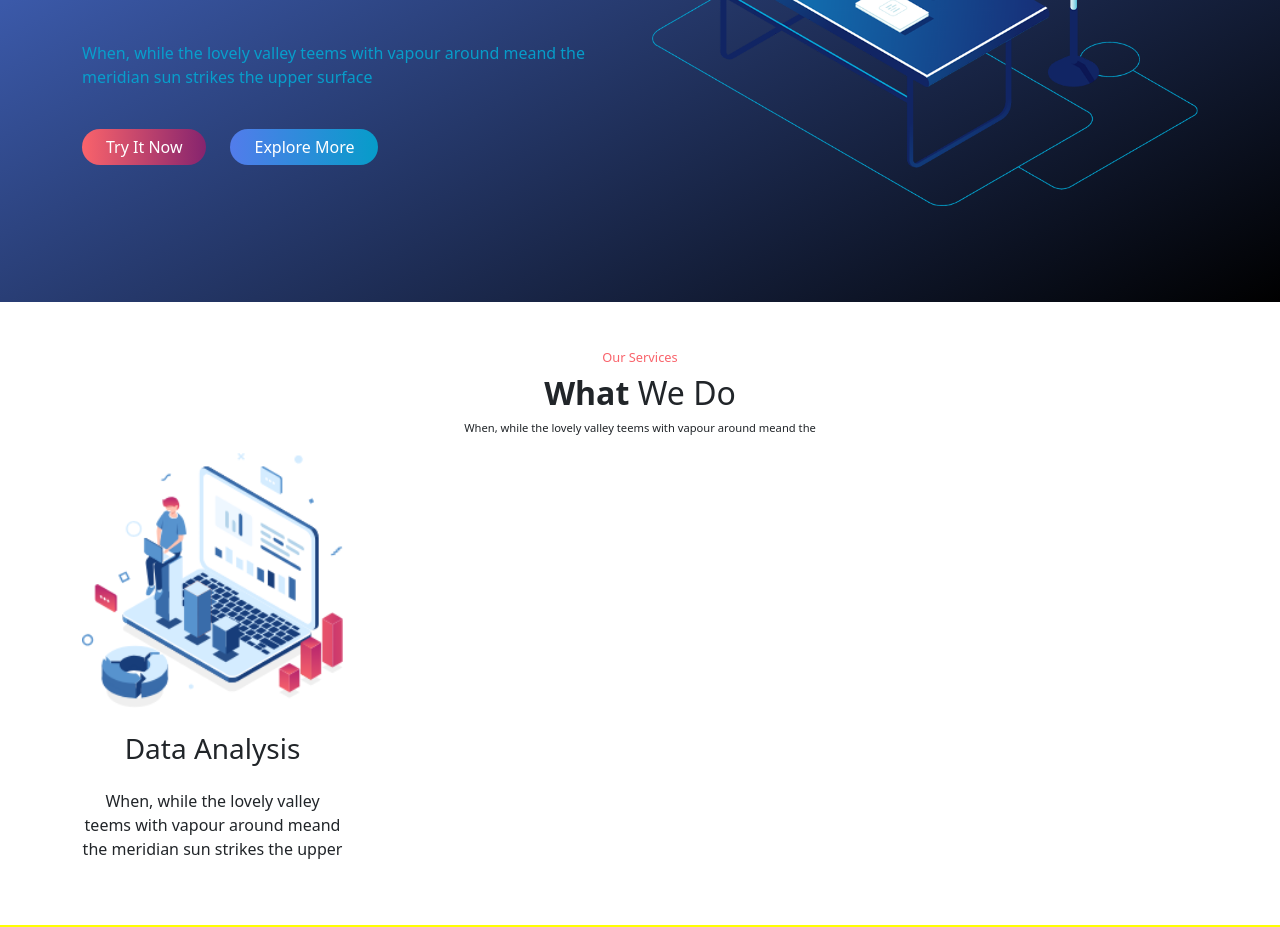
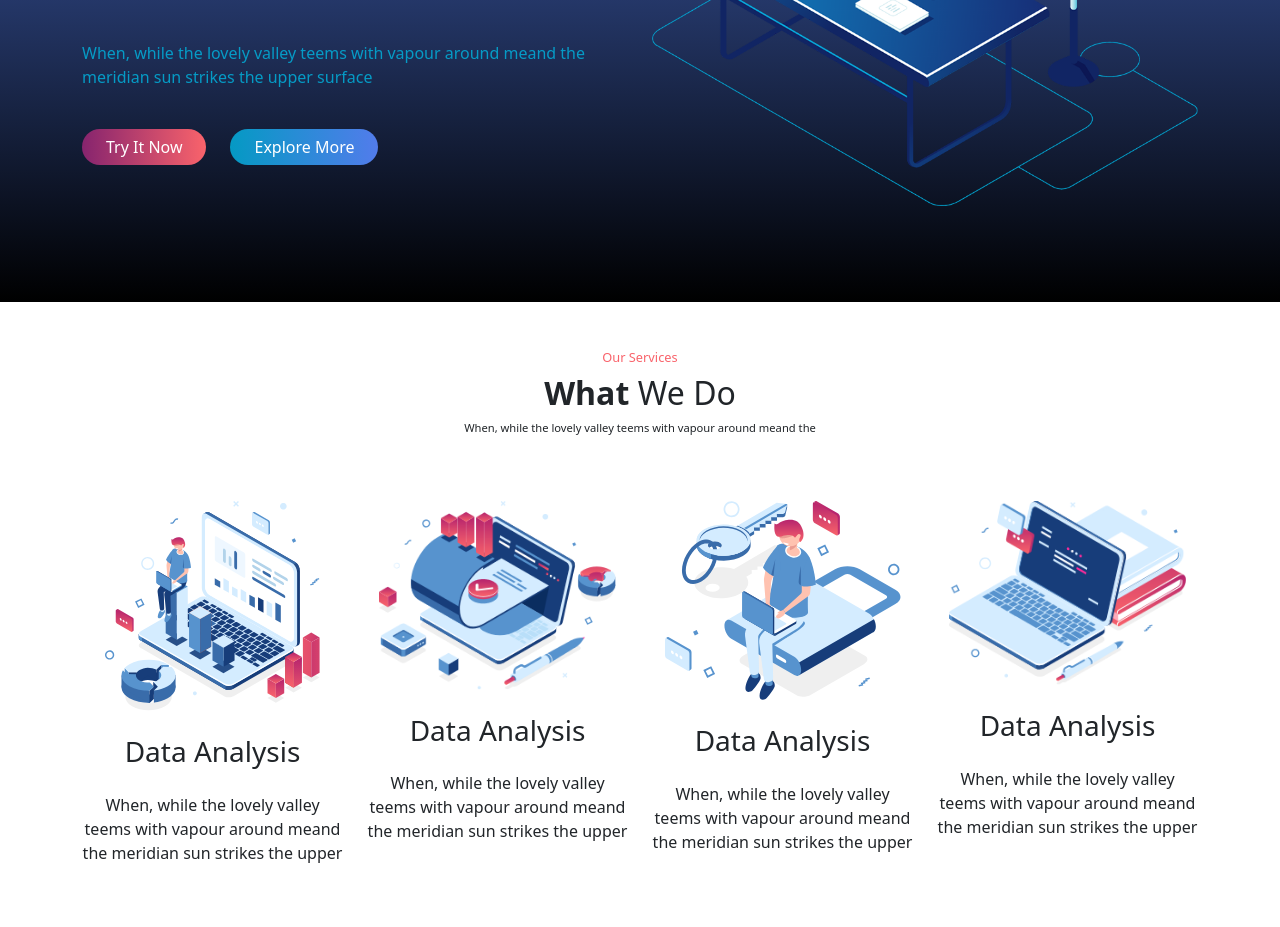
Before and after one commit to Francesco-Iannuzzi/proj-html-vuejs, a Vue app: page / in a window 1280 px wide. Shown: the part 380-1307 px from the top of the page. Built offline with nearby package versions, Linux system fonts and the light colour scheme.

Commit message:
fix color btn + add our_service section

```diff
--- a/src/assets/scss/partials/_pageHeader.scss
+++ b/src/assets/scss/partials/_pageHeader.scss
@@ -1,7 +1,7 @@
 @use "./variables" as *;
 
 header {
-    background-image: linear-gradient(to bottom right, $bgPrimaryGradient1, $dark);
+    background-image: linear-gradient(to bottom, $bgPrimaryGradient2, $dark);
 
     .logo {
         filter: brightness(100);
@@ -15,7 +15,7 @@ header {
     .navbar {
         li:first-child {
             a {
-                color: $bgSecondaryGradient1;
+                color: $bgSecondaryGradient2;
             }
         }
 
@@ -46,7 +46,7 @@ header {
             }
 
             p {
-                color: $bgPrimaryGradient2;
+                color: $bgPrimaryGradient1;
             }
         }
 
--- a/src/assets/scss/partials/_pageMain.scss
+++ b/src/assets/scss/partials/_pageMain.scss
@@ -3,17 +3,17 @@
 main {
     background-color: red;
 
-    .our_service {
+    .our_services {
         background-color: $light;
 
-        .our_service_title {
+        .our_services_title {
             h2 {
                 font-size: 2rem;
             }
 
             h5 {
                 font-size: 0.8rem;
-                color: $bgSecondaryGradient1;
+                color: $bgSecondaryGradient2;
             }
 
             p {
@@ -21,7 +21,13 @@ main {
             }
         }
 
-        .our_service_item {}
+        .our_services_items {}
+
+    }
+
+    .btn_secondary {
+        background-image: linear-gradient(to right, $bgSecondaryGradient1, $bgSecondaryGradient2);
+        color: $light;
     }
 
 }
--- a/src/assets/scss/partials/_variables.scss
+++ b/src/assets/scss/partials/_variables.scss
@@ -1,6 +1,6 @@
 $light: #FFFFFF;
 $dark: #000000;
-$bgPrimaryGradient1: #527CEB;
-$bgPrimaryGradient2: #03A7D3E6;
-$bgSecondaryGradient1: #F9636B;
-$bgSecondaryGradient2: #86246E;
+$bgPrimaryGradient1: #03A7D3E6;
+$bgPrimaryGradient2: #527CEB;
+$bgSecondaryGradient1: #86246E;
+$bgSecondaryGradient2: #F9636B;
--- a/src/components/PageMain.vue
+++ b/src/components/PageMain.vue
@@ -13,9 +13,9 @@ export default {
 
 <template>
     <main>
-        <section class="our_service py-5">
+        <section class="our_services py-5">
             <div class="container">
-                <div class="our_service_title text-center">
+                <div class="our_services_title text-center">
                     <h5>
                         Our Services
                     </h5>
@@ -28,11 +28,14 @@ export default {
                         When, while the lovely valley teems with vapour around meand the
                     </p>
                 </div>
-                <!-- /our_service_title -->
-                <div class="our_service_item row">
+                <!-- /our_services_title -->
+
+                <div class="our_services_items row py-5">
                     <div class="col">
                         <div class="card text-center border-0">
-                            <img class="img-fluid" src="../assets/img/Group-247.png" alt="">
+                            <div class="container">
+                                <img class="img-fluid" src="../assets/img/Group-247.png" alt="data_analysis">
+                            </div>
                             <h3 class="my-4">Data Analysis</h3>
                             <p>
                                 When, while the lovely valley teems with vapour around meand the meridian sun strikes the
@@ -40,12 +43,55 @@ export default {
                             </p>
                         </div>
                     </div>
-                    <div class="col"></div>
-                    <div class="col"></div>
-                    <div class="col"></div>
+                    <!-- /col -->
+                    <div class="col">
+                        <div class="card text-center border-0">
+                            <div class="container">
+                                <img class="img-fluid" src="../assets/img/Group-567.png" alt="data_analysis">
+                            </div>
+                            <h3 class="my-4">Data Analysis</h3>
+                            <p>
+                                When, while the lovely valley teems with vapour around meand the meridian sun strikes the
+                                upper
+                            </p>
+                        </div>
+                    </div>
+                    <!-- /col -->
+                    <div class="col">
+                        <div class="card text-center border-0">
+                            <div class="container">
+                                <img class="img-fluid" src="../assets/img/Group-538.png" alt="data_analysis">
+                            </div>
+                            <h3 class="my-4">Data Analysis</h3>
+                            <p>
+                                When, while the lovely valley teems with vapour around meand the meridian sun strikes the
+                                upper
+                            </p>
+                        </div>
+                    </div>
+                    <!-- /col -->
+                    <div class="col">
+                        <div class="card text-center border-0">
+                            <div class="container">
+                                <img class="img-fluid" src="../assets/img/Group-566.png" alt="data_analysis">
+                            </div>
+                            <h3 class="my-4">Data Analysis</h3>
+                            <p>
+                                When, while the lovely valley teems with vapour around meand the meridian sun strikes the
+                                upper
+                            </p>
+                        </div>
+                    </div>
+                    <!-- /col -->
+                </div>
+                <!-- /our_services_items -->
+
+                <div class="d-flex justify-content-center">
+                    <button class="btn_secondary btn border-0 rounded-5 px-4 me-4">View All Services</button>
                 </div>
             </div>
         </section>
+        <!-- /our_services -->
     </main>
     <!-- /main -->
 </template>
```
